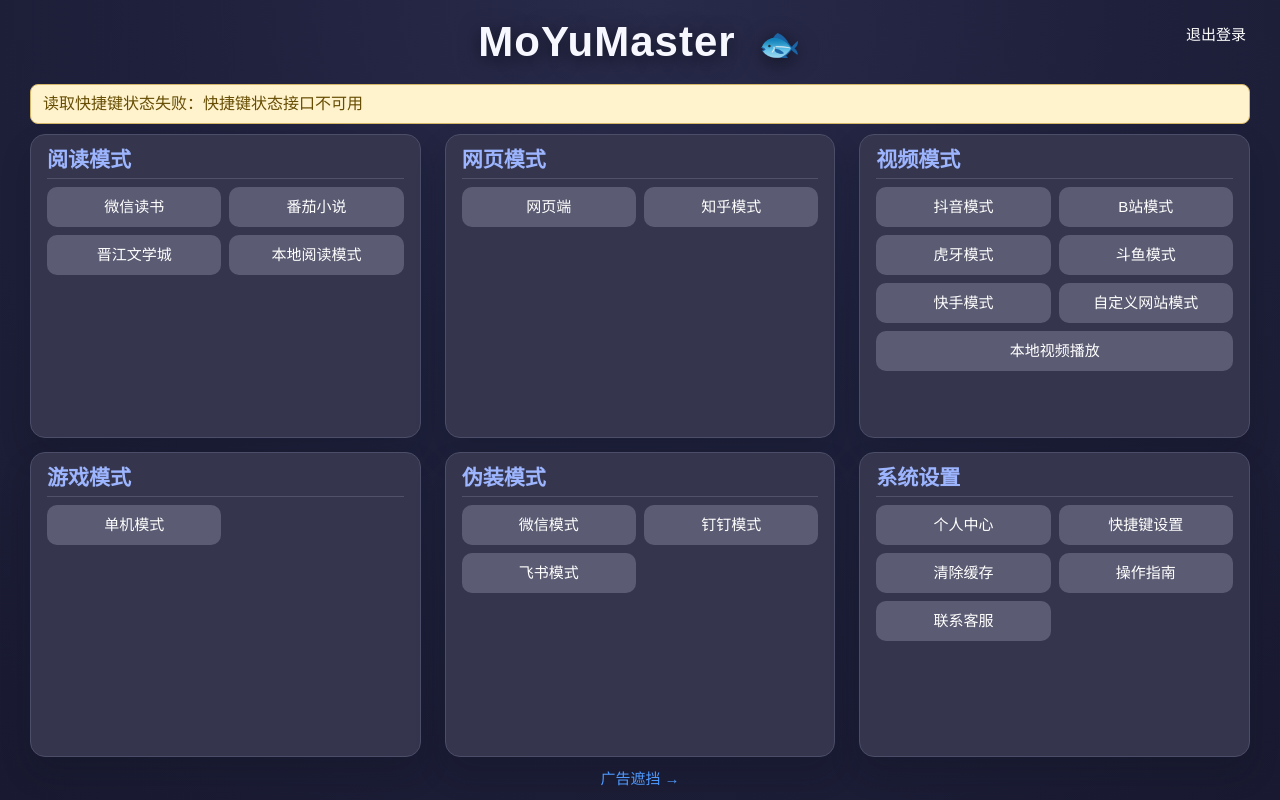
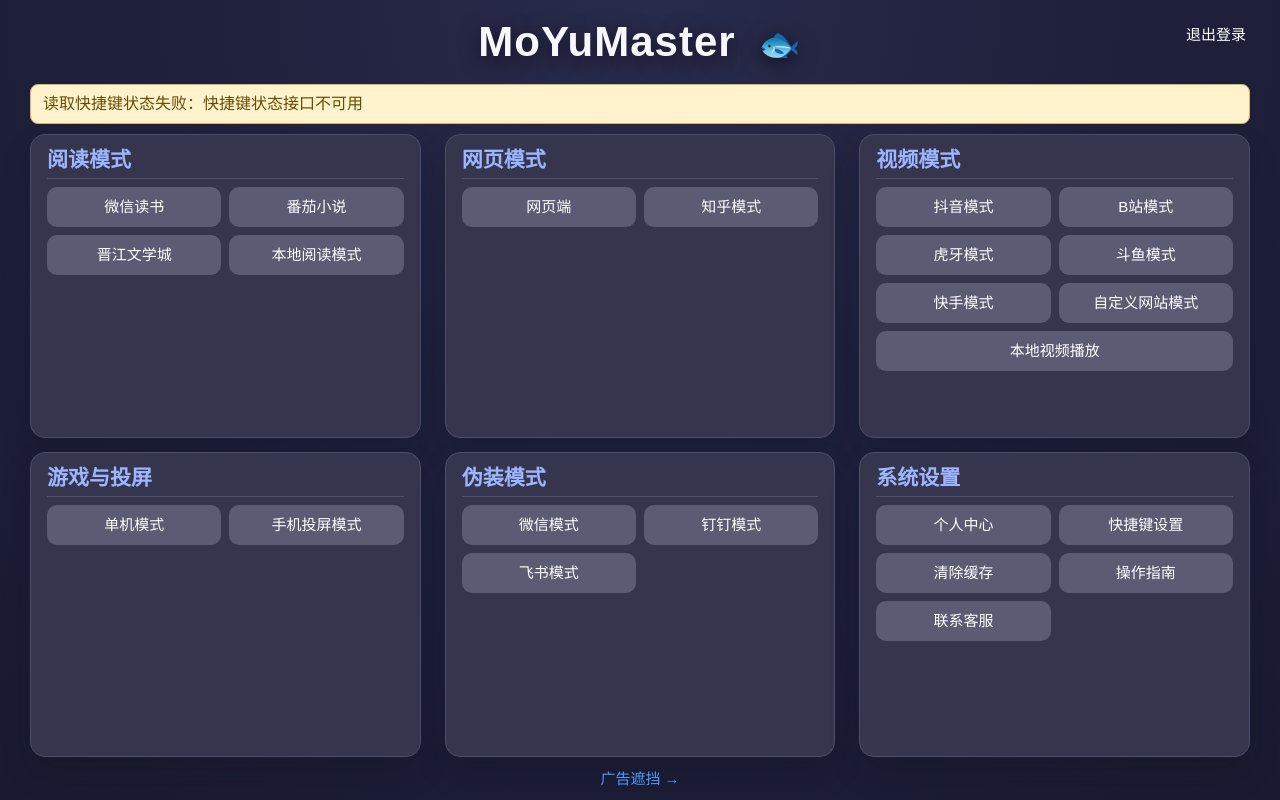
Before and after one commit to YeMoYun/moyu-replica, a Vue app: page /#/home in a window 1280 px wide. Built offline with nearby package versions, Linux system fonts and the light colour scheme.

Commit message:
feat: add phone mirroring home entry

```diff
--- a/src/preload/index.js
+++ b/src/preload/index.js
@@ -155,6 +155,7 @@
   createJinJiang: () => ipcRenderer.invoke('create-jinJiang'),
   createCustomWebsite: (cfg) => ipcRenderer.invoke('create-custom-website', cfg),
   createStandaloneGame: () => ipcRenderer.invoke('create-standalone-game'),
+  openPhoneMirror: () => ipcRenderer.invoke('phone-mirror:open'),
   createCustomWebpage: () => ipcRenderer.invoke('create-custom-webpage'),
   bindSoft: on('bind-soft'),
   bossAlpha: on('boss-alpha'),
--- a/src/renderer/src/views/HomeView.vue
+++ b/src/renderer/src/views/HomeView.vue
@@ -43,9 +43,10 @@
       </section>
 
       <section class="group">
-        <h3>游戏模式</h3>
+        <h3>游戏与投屏</h3>
         <div class="grid">
           <button type="button" @click="open('standaloneGame')">单机模式</button>
+          <button type="button" @click="open('phoneMirror')">手机投屏模式</button>
         </div>
       </section>
 
@@ -183,6 +184,7 @@
     customWebpage: { action: '打开自定义网站', run: () => callBridge(api, 'createCustomWebpage', '自定义网站') },
     localVideo: { action: '打开本地视频', run: () => callBridge(window.localVideoAPI, 'createLocalVideoWindow', '本地视频') },
     standaloneGame: { action: '打开单机模式', run: () => callBridge(api, 'createStandaloneGame', '单机模式') },
+    phoneMirror: { action: '打开手机投屏模式', run: () => callBridge(api, 'openPhoneMirror', '手机投屏模式') },
     excel: { action: '打开 Excel 模式', run: () => callBridge(api, 'createExcel', 'Excel 模式') },
     testPierce: { action: '打开穿透测试', run: () => callBridge(window.ipcRenderer, 'invoke', '穿透测试', 'create-test-pierce') }
   }
```
Also changed, not shown: 1 other file (tests, documents, lock files or other folders).
